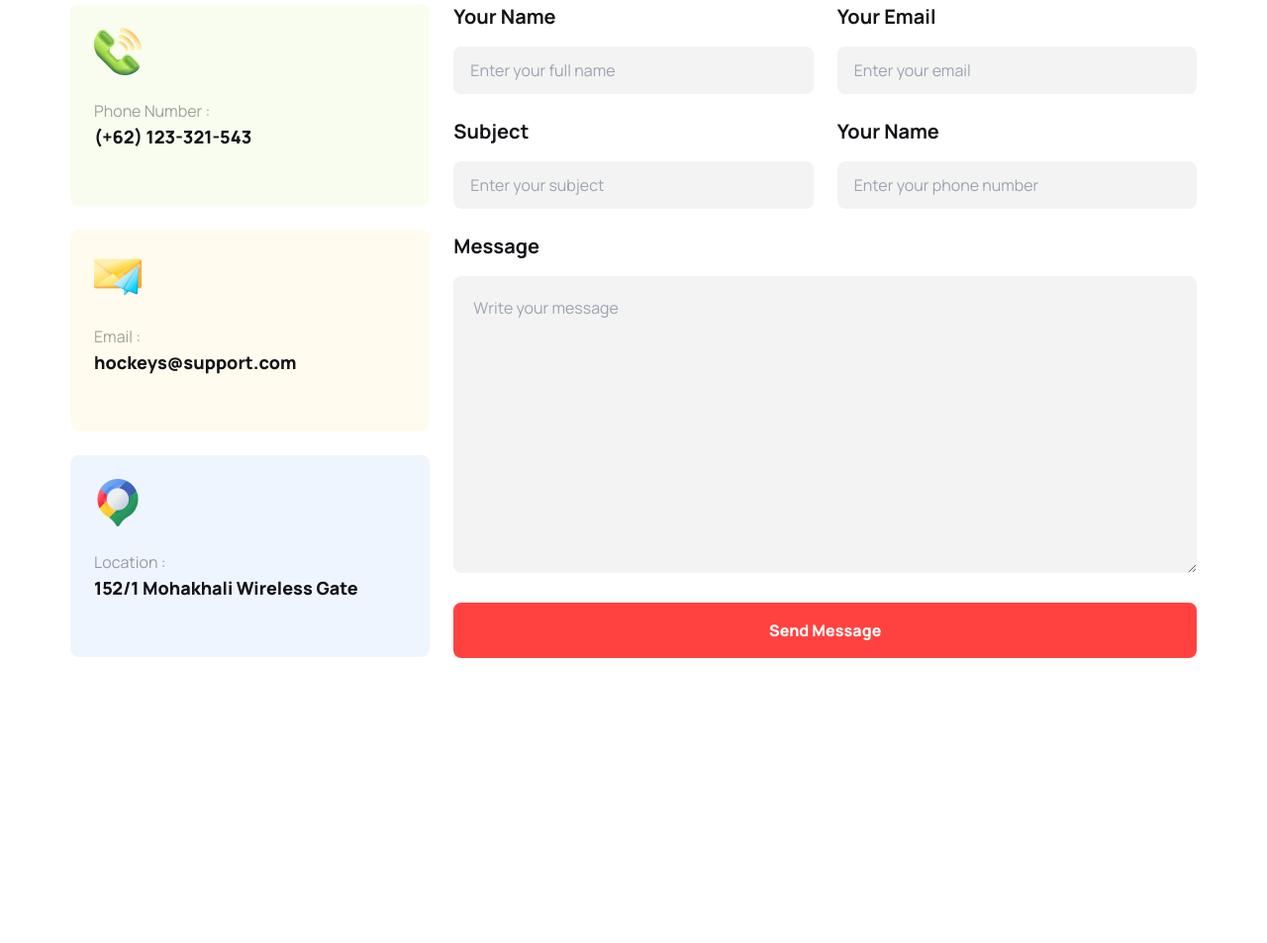
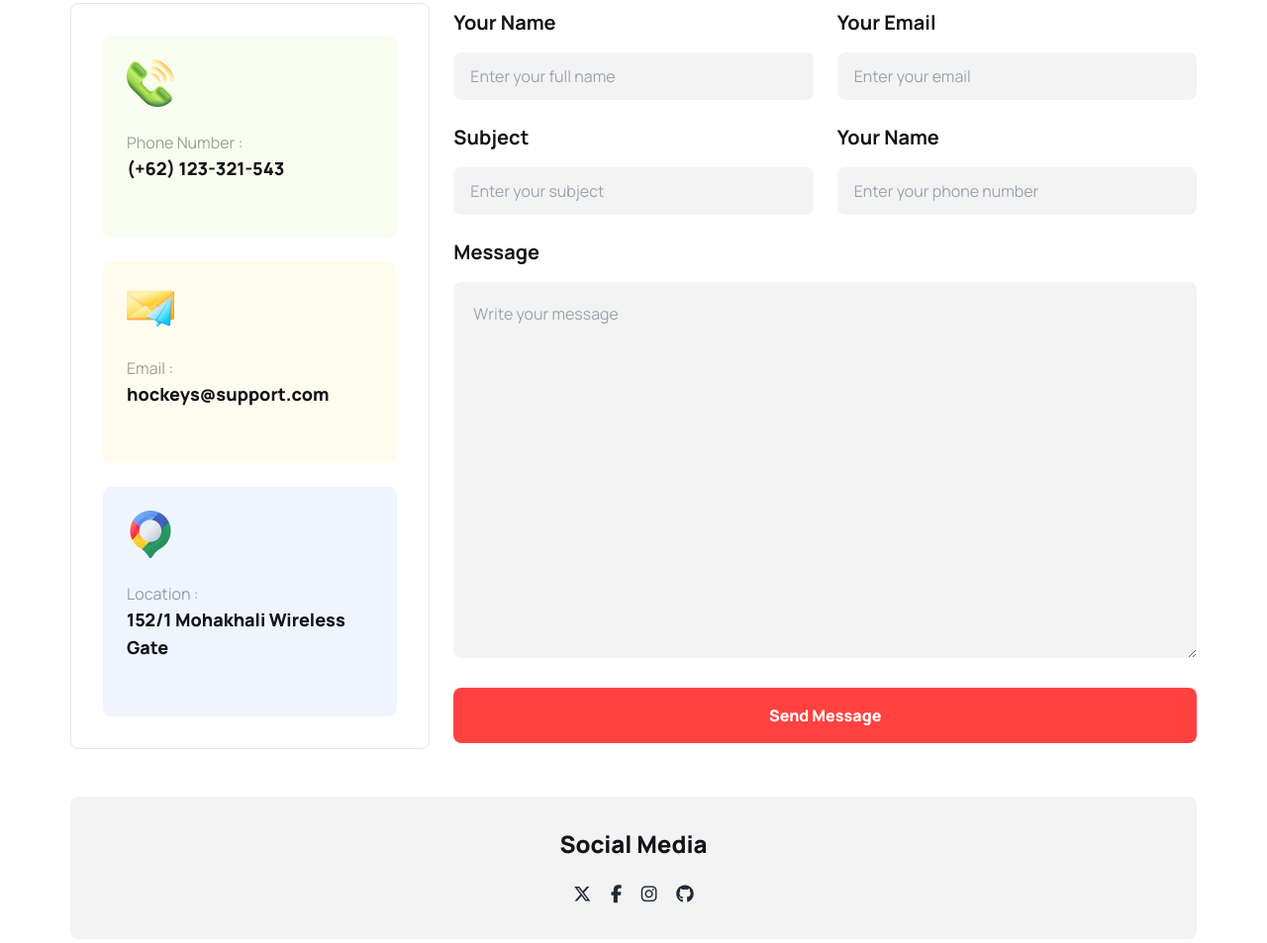
Before and after one commit to f4him-s/hockeys-website, a plain HTML site: page index.html in a window 1280 px wide. Shown: the part 4636-5589 px from the top of the page at 99% size. Before the commit the page ends 5397 px from the top, so only its background shows below. Drawn offline with nearby package versions, Linux system fonts and the light colour scheme.

Commit message:
Added social icons

```diff
--- a/index.html
+++ b/index.html
@@ -539,7 +539,8 @@
                             Our Equipment
                         </div>
                         <div class="collapse-content">
-                            <p>Discover superior performance with our equipment. From cutting-edge technology to durable craftsmanship, gear up for success with our quality sports equipment.</p>
+                            <p>Discover superior performance with our equipment. From cutting-edge technology to durable
+                                craftsmanship, gear up for success with our quality sports equipment.</p>
                         </div>
                     </div>
                     <hr class="my-3">
@@ -550,7 +551,8 @@
                             Hockey Training
                         </div>
                         <div class="collapse-content">
-                            <p>Elevate your game with specialized hockey training. From drills to strategies, our programs empower players to excel and reach their full potential on the ice.</p>
+                            <p>Elevate your game with specialized hockey training. From drills to strategies, our
+                                programs empower players to excel and reach their full potential on the ice.</p>
                         </div>
                     </div>
                     <hr class="my-3">
@@ -561,7 +563,8 @@
                             Private Lessons
                         </div>
                         <div class="collapse-content">
-                            <p>Unlock personalized growth with private lessons. Tailored instruction, focused feedback, and one-on-one sessions to refine your skills and elevate your performance.</p>
+                            <p>Unlock personalized growth with private lessons. Tailored instruction, focused feedback,
+                                and one-on-one sessions to refine your skills and elevate your performance.</p>
                         </div>
                     </div>
                     <hr class="my-3">
@@ -572,7 +575,8 @@
                             Ski Touring
                         </div>
                         <div class="collapse-content">
-                            <p>Embark on thrilling ski touring adventures. Navigate snow-covered landscapes and experience the beauty of backcountry exploration with our premium ski touring gear.</p>
+                            <p>Embark on thrilling ski touring adventures. Navigate snow-covered landscapes and
+                                experience the beauty of backcountry exploration with our premium ski touring gear.</p>
                         </div>
                     </div>
                     <hr class="my-3">
@@ -583,7 +587,8 @@
                             Booking
                         </div>
                         <div class="collapse-content">
-                            <p>Seamless booking for your convenience. Reserve your spot, services, or equipment effortlessly, ensuring a smooth and enjoyable experience with us.</p>
+                            <p>Seamless booking for your convenience. Reserve your spot, services, or equipment
+                                effortlessly, ensuring a smooth and enjoyable experience with us.</p>
                         </div>
                     </div>
                     <hr class="my-3">
@@ -594,26 +599,28 @@
                             Pricings
                         </div>
                         <div class="collapse-content">
-                            <p>Transparent pricings tailored to you. Explore our cost-effective options and choose the perfect plan or product that fits your needs and budget seamlessly.</p>
+                            <p>Transparent pricings tailored to you. Explore our cost-effective options and choose the
+                                perfect plan or product that fits your needs and budget seamlessly.</p>
                         </div>
                     </div>
                 </div>
             </div>
         </section>
         <!-- Get In touch -->
-        <section class="mb-10 lg:mb-24" >
+        <section class="mb-10 lg:mb-24">
             <!-- Section heading -->
             <div class="text-center">
                 <hr class="mb-8 border-dashed">
                 <h2 class="text-[22px] lg:text-4xl mb-6 text-black-txt font-extrabold ">Get In Touch</h2>
-                <p class="font-medium mx-auto lg:w-[608px]">Connect with us effortlessly. Whether you have inquiries, feedback, or collaboration ideas, getting in touch is just a message away. Let's talk!
+                <p class="font-medium mx-auto lg:w-[608px]">Connect with us effortlessly. Whether you have inquiries,
+                    feedback, or collaboration ideas, getting in touch is just a message away. Let's talk!
                 </p>
                 <hr class="mt-8 border-dashed mb-6 lg:mb-12">
             </div>
             <!-- Info & Form Wrapper -->
             <div class="grid gap-6 grid-cols-1 lg:grid-cols-3 lg:items-center">
                 <!-- Contact information -->
-                <div class="space-y-6">
+                <div class="space-y-6 border rounded-lg p-8">
                     <div class="bg-[#BCED6D1A] pt-6 pl-6 pr-10 pb-14 rounded-lg">
                         <img src="images/phone.png" alt="" class="mb-6">
                         <p class="text-black-txt/40">Phone Number : </p>
@@ -626,7 +633,7 @@
                     </div>
                     <div class="bg-[#629CF31A] pt-6 pl-6 pr-10 pb-14 rounded-lg">
                         <img src="images/location.png" alt="" class="mb-6">
-                        <p class="text-black-txt/40">Location :  </p>
+                        <p class="text-black-txt/40">Location : </p>
                         <p class="text-black-txt font-extrabold text-lg">152/1 Mohakhali Wireless Gate</p>
                     </div>
                 </div>
@@ -650,9 +657,22 @@
                     </div>
                     <div class="col-span-2">
                         <p class="text-black-txt font-bold text-xl mb-4 ">Message</p>
-                        <textarea class="bg-black-txt/5 w-full h-[150px] lg:h-[300px] rounded-lg pt-5 pl-5" placeholder="Write your message"></textarea>
+                        <textarea class="bg-black-txt/5 w-full h-[150px] lg:h-[380px] rounded-lg pt-5 pl-5"
+                            placeholder="Write your message"></textarea>
                     </div>
-                    <div class="lg:col-span-2"><button class="bg-red-primary w-full px-6 py-4 text-white font-extrabold rounded-lg cursor-pointer">Send Message</button></div>
+                    <div class="lg:col-span-2"><button
+                            class="bg-red-primary w-full px-6 py-4 text-white font-extrabold rounded-lg cursor-pointer">Send
+                            Message</button></div>
+                </div>
+            </div>
+            <!-- Social Icons -->
+            <div class="text-center bg-black-txt/5 mt-12 py-8 rounded-lg">
+                <h3 class="text-black-txt text-2xl font-extrabold mb-5">Social Media</h3>
+                <div class="text-lg space-x-4">
+                    <a href=""><i class="fa-brands fa-x-twitter"></i></a>
+                    <a href=""><i class="fa-brands fa-facebook-f"></i></a>
+                    <a href=""><i class="fa-brands fa-instagram"></i></a>
+                    <a href=""><i class="fa-brands fa-github"></i></a>
                 </div>
             </div>
         </section>
```
